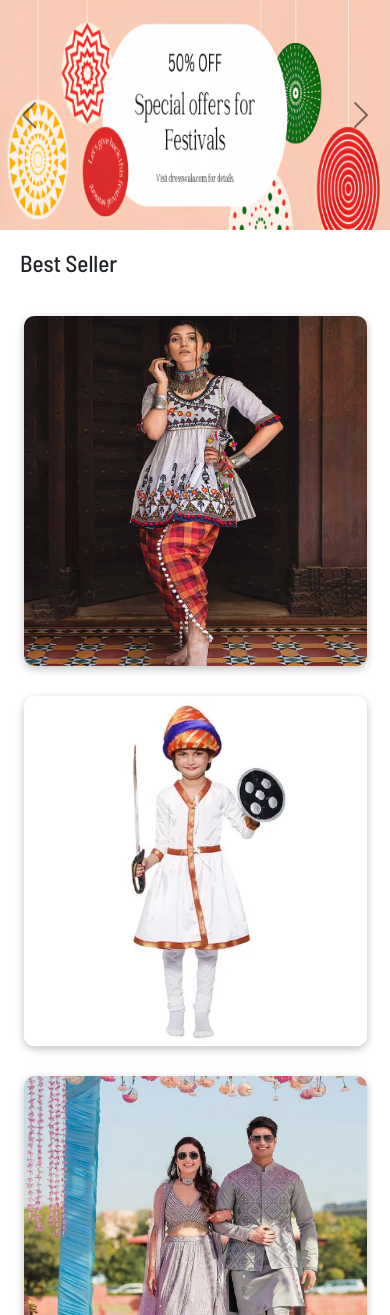
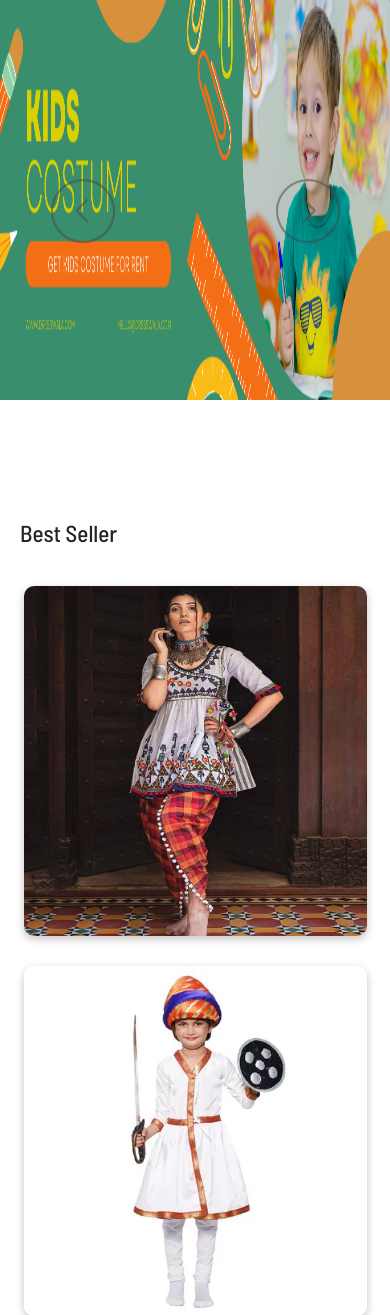
Before and after one commit to VayakAkshay/OnlineRentalShop, a Django app: page / in a window 390 px wide. Shown: the part 100-1415 px from the top of the page. Run offline with Django 4.2, Linux system fonts and the light colour scheme; data comes from the database, SQL or seed files in the repository; both versions use the stored data as it was after the commit; some libraries are stand-ins or nearby versions; some web fonts are replaced.

Commit message:
change crousal

```diff
--- a/Mainpage/templates/Mainpage/basic.html
+++ b/Mainpage/templates/Mainpage/basic.html
@@ -11,6 +11,7 @@
   <link href="https://cdn.jsdelivr.net/npm/bootstrap@5.2.2/dist/css/bootstrap.min.css" rel="stylesheet"
     integrity="sha384-Zenh87qX5JnK2Jl0vWa8Ck2rdkQ2Bzep5IDxbcnCeuOxjzrPF/et3URy9Bv1WTRi" crossorigin="anonymous">
   <script src='https://kit.fontawesome.com/a076d05399.js' crossorigin='anonymous'></script>
+  <!-- <script src="https://cdn.tailwindcss.com"></script> -->
   <style>
     header {
       height: 100px;
--- a/Mainpage/templates/Mainpage/index.html
+++ b/Mainpage/templates/Mainpage/index.html
@@ -40,6 +40,7 @@
       height: auto;
       width: 100%;
       padding: 20px;
+      margin-top: -200px;
     }
 
     .container .content {
@@ -190,7 +191,8 @@
       border: 2px solid black;
       transition-duration: 1s;
     }
-    .container .contain .boxs .box2 .heading button:hover{
+
+    .container .contain .boxs .box2 .heading button:hover {
       background-color: black;
       color: white;
     }
@@ -207,7 +209,8 @@
       border: 2px solid black;
       transition-duration: 1s;
     }
-    .container .contain .boxs .box1 .heading button:hover{
+
+    .container .contain .boxs .box1 .heading button:hover {
       background-color: black;
       color: white;
     }
@@ -287,6 +290,111 @@
         width: 98%;
       }
     }
+    .slider {
+      margin: 0 auto;
+      height: 400px;
+      max-width: 100%;
+      margin-top: 100px;
+    }
+
+    .slide_viewer {
+      height: 400px;
+      overflow: hidden;
+      position: relative;
+    }
+
+    .slide_group {
+      height: 100%;
+      position: relative;
+      width: 100%;
+    }
+
+    .slide {
+      display: none;
+      height: 100%;
+      position: absolute;
+      width: 100%;
+    }
+
+    .slide img {
+      height: 100%;
+      width: 100%;
+    }
+
+    .slide:first-child {
+      display: block;
+    }
+
+
+
+    a.slide_btn {
+      color: #474544;
+      font-size: 42px;
+      margin: 0 0.175em;
+      -webkit-transition: all 0.4s ease-in-out;
+      -moz-transition: all 0.4s ease-in-out;
+      -ms-transition: all 0.4s ease-in-out;
+      -o-transition: all 0.4s ease-in-out;
+      transition: all 0.4s ease-in-out;
+    }
+
+    .slide_btn.active,
+    .slide_btn:hover {
+      color: #428CC6;
+      cursor: pointer;
+    }
+
+    .directional_nav {
+      height: 300px;
+      margin: 0 auto;
+      max-width: 100%;
+      position: relative;
+      top: -340px;
+    }
+
+    .previous_btn {
+      bottom: 0;
+      left: 100px;
+      margin: auto;
+      position: absolute;
+      top: 0;
+    }
+
+    .next_btn {
+      bottom: 0;
+      margin: auto;
+      position: absolute;
+      right: 100px;
+      top: 0;
+    }
+
+    .previous_btn,
+    .next_btn {
+      cursor: pointer;
+      height: 65px;
+      opacity: 0.5;
+      -webkit-transition: opacity 0.4s ease-in-out;
+      -moz-transition: opacity 0.4s ease-in-out;
+      -ms-transition: opacity 0.4s ease-in-out;
+      -o-transition: opacity 0.4s ease-in-out;
+      transition: opacity 0.4s ease-in-out;
+      width: 65px;
+    }
+
+    .previous_btn:hover,
+    .next_btn:hover {
+      opacity: 1;
+    }
+
+    @media only screen and (max-width: 767px) {
+      .previous_btn {
+        left: 50px;
+      }
+
+      .next_btn {
+        right: 50px;
+      }
+    }
   </style>
   {% endblock %}
 </head>
@@ -303,35 +411,54 @@
     {% endfor %}
   </ul>
   {% endif %}
-  <div id="carouselDarkVariant" class="main-crousals carousel slide carousel-fade carousel-dark relative"
-    data-bs-ride="carousel">
-    <div class="carousel-inner relative w-full overflow-hidden">
-      <div class="carousel-item active relative float-left w-full" style=" height: 100vh; width: 100%;">
+
+  <div class="slider">
+    <div class="slide_viewer">
+      <div class="slide_group">
+        <div class="slide">
           <img src="{% static 'images/main2.png' %}" class="block w-full" alt="Motorbike Smoke" />
         </div>
-
-      <div class="carousel-item relative float-left w-full" style=" height: 100vh; width: 100%;">
+        <div class="slide">
           <img src="{% static 'images/main1.png' %}" class="block w-full" alt="Mountaintop" />
         </div>
-
-      <div class="carousel-item relative float-left w-full" style=" height: 100vh; width: 100%;">
+        <div class="slide">
           <img src="{% static 'images/3.png' %}" class="block w-full" alt="" />
         </div>
+      </div>
+    </div>
+  </div>
 
+  <div class="directional_nav">
+    <div class="previous_btn" title="Previous">
+      <svg version="1.1" xmlns="http://www.w3.org/2000/svg" xmlns:xlink="http://www.w3.org/1999/xlink" x="0px" y="0px"
+        width="65px" height="65px" viewBox="-11 -11.5 65 66">
+        <g>
+          <g>
+            <path fill="#474544"
+              d="M-10.5,22.118C-10.5,4.132,4.133-10.5,22.118-10.5S54.736,4.132,54.736,22.118
+        c0,17.985-14.633,32.618-32.618,32.618S-10.5,40.103-10.5,22.118z M-8.288,22.118c0,16.766,13.639,30.406,30.406,30.406 c16.765,0,30.405-13.641,30.405-30.406c0-16.766-13.641-30.406-30.405-30.406C5.35-8.288-8.288,5.352-8.288,22.118z" />
+            <path fill="#474544"
+              d="M25.43,33.243L14.628,22.429c-0.433-0.432-0.433-1.132,0-1.564L25.43,10.051c0.432-0.432,1.132-0.432,1.563,0	c0.431,0.431,0.431,1.132,0,1.564L16.972,21.647l10.021,10.035c0.432,0.433,0.432,1.134,0,1.564	c-0.215,0.218-0.498,0.323-0.78,0.323C25.929,33.569,25.646,33.464,25.43,33.243z" />
+          </g>
+        </g>
+      </svg>
     </div>
-    <button
-      class="carousel-control-prev absolute top-0 bottom-0 flex items-center justify-center p-0 text-center border-0 hover:outline-none hover:no-underline focus:outline-none focus:no-underline left-0"
-      type="button" data-bs-target="#carouselDarkVariant" data-bs-slide="prev">
-      <span class="carousel-control-prev-icon inline-block bg-no-repeat" aria-hidden="true"></span>
-      <span class="visually-hidden">Previous</span>
-    </button>
-    <button
-      class="carousel-control-next absolute top-0 bottom-0 flex items-center justify-center p-0 text-center border-0 hover:outline-none hover:no-underline focus:outline-none focus:no-underline right-0"
-      type="button" data-bs-target="#carouselDarkVariant" data-bs-slide="next">
-      <span class="carousel-control-next-icon inline-block bg-no-repeat" aria-hidden="true"></span>
-      <span class="visually-hidden">Next</span>
-    </button>
+    <div class="next_btn" title="Next">
+      <svg version="1.1" xmlns="http://www.w3.org/2000/svg" xmlns:xlink="http://www.w3.org/1999/xlink" x="0px" y="0px"
+        width="65px" height="65px" viewBox="-11 -11.5 65 66">
+        <g>
+          <g>
+            <path fill="#474544"
+              d="M22.118,54.736C4.132,54.736-10.5,40.103-10.5,22.118C-10.5,4.132,4.132-10.5,22.118-10.5	c17.985,0,32.618,14.632,32.618,32.618C54.736,40.103,40.103,54.736,22.118,54.736z M22.118-8.288	c-16.765,0-30.406,13.64-30.406,30.406c0,16.766,13.641,30.406,30.406,30.406c16.768,0,30.406-13.641,30.406-30.406 C52.524,5.352,38.885-8.288,22.118-8.288z" />
+            <path fill="#474544"
+              d="M18.022,33.569c 0.282,0-0.566-0.105-0.781-0.323c-0.432-0.431-0.432-1.132,0-1.564l10.022-10.035 			L17.241,11.615c 0.431-0.432-0.431-1.133,0-1.564c0.432-0.432,1.132-0.432,1.564,0l10.803,10.814c0.433,0.432,0.433,1.132,0,1.564 L18.805,33.243C18.59,33.464,18.306,33.569,18.022,33.569z" />
+          </g>
+        </g>
+      </svg>
     </div>
+  </div>
+  <script src="https://ajax.googleapis.com/ajax/libs/jquery/2.1.3/jquery.min.js"></script>
+
   <div class="container">
     <h3>Best Seller</h3>
     <div class="content">
@@ -546,6 +673,94 @@
 </html>
 {% block script %}
 <script>
+  $('.slider').each(function () {
+    var $this = $(this);
+    var $group = $this.find('.slide_group');
+    var $slides = $this.find('.slide');
+    var bulletArray = [];
+    var currentIndex = 0;
+    var timeout;
 
+    function move(newIndex) {
+      var animateLeft, slideLeft;
+
+      advance();
+
+      if ($group.is(':animated') || currentIndex === newIndex) {
+        return;
+      }
+
+      bulletArray[currentIndex].removeClass('active');
+      bulletArray[newIndex].addClass('active');
+
+      if (newIndex > currentIndex) {
+        slideLeft = '100%';
+        animateLeft = '-100%';
+      } else {
+        slideLeft = '-100%';
+        animateLeft = '100%';
+      }
+
+      $slides.eq(newIndex).css({
+        display: 'block',
+        left: slideLeft
+      });
+      $group.animate({
+        left: animateLeft
+      }, function () {
+        $slides.eq(currentIndex).css({
+          display: 'none'
+        });
+        $slides.eq(newIndex).css({
+          left: 0
+        });
+        $group.css({
+          left: 0
+        });
+        currentIndex = newIndex;
+      });
+    }
+
+    function advance() {
+      clearTimeout(timeout);
+      timeout = setTimeout(function () {
+        if (currentIndex < ($slides.length - 1)) {
+          move(currentIndex + 1);
+        } else {
+          move(0);
+        }
+      }, 3000);
+    }
+
+    $('.next_btn').on('click', function () {
+      if (currentIndex < ($slides.length - 1)) {
+        move(currentIndex + 1);
+      } else {
+        move(0);
+      }
+    });
+
+    $('.previous_btn').on('click', function () {
+      if (currentIndex !== 0) {
+        move(currentIndex - 1);
+      } else {
+        move(3);
+      }
+    });
+
+    $.each($slides, function (index) {
+      var $button = $('<a class="slide_btn">&bull;</a>');
+
+      if (index === currentIndex) {
+        $button.addClass('active');
+      }
+      $button.on('click', function () {
+        move(index);
+      }).appendTo('.slide_buttons');
+      bulletArray.push($button);
+    });
+
+    advance();
+  });
 </script>
 {% endblock %}
--- a/Mainpage/templates/Mainpage/order.html
+++ b/Mainpage/templates/Mainpage/order.html
@@ -63,11 +63,11 @@
             <div class="row">
                 <div class="col">
                     <label for="" class="form-label">First Name</label>
-                    <input type="text" class="form-control" name="fname" required>
+                    <input type="text" class="form-control" value="{{user.first_name}}" name="fname" required>
                 </div>
                 <div class="col">
                     <label for="" class="form-label">Last Name</label>
-                    <input type="text" class="form-control" name="lname" required>
+                    <input type="text" class="form-control" value="{{user.last_name}}" name="lname" required>
                 </div>
             </div>
             <div class="mb-3" style="margin-top: 30px;">
```
Also changed, not shown: db.sqlite3. Lines whose indentation alone changed are shown as unchanged.
